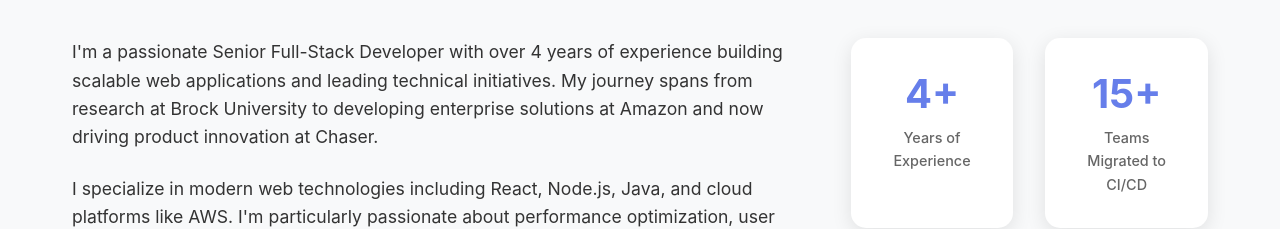
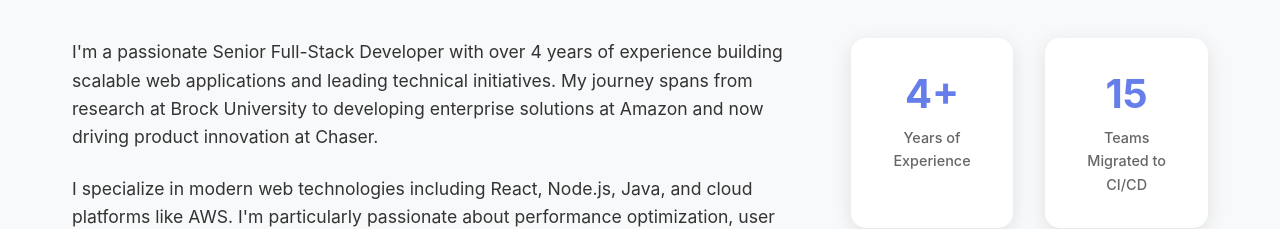
Before and after one commit to RodoVJ/portfolio-website, a React (Vite) app: page / in a window 1280 px wide. Shown: the part 403-632 px from the top of the page. Built offline with nearby package versions, Linux system fonts and the light colour scheme.

Commit message:
Update to intro

```diff
--- a/src/components/About/About.tsx
+++ b/src/components/About/About.tsx
@@ -21,9 +21,8 @@ const About = () => {
               and system design.
             </p>
             <p>
-              When I'm not coding, I enjoy exploring new technologies,
-              golfing ⛳, and practicing brazilian jiu-jitsu 🥷. I believe in writing clean, maintainable code
-              and fostering collaborative team environments.
+              When I'm not coding, I enjoy exploring new technologies, golfing ⛳, and practicing brazilian jiu-jitsu 🥷.
+              I believe in writing clean, maintainable code and fostering collaborative team environments.
             </p>
           </div>
           <div className="about-highlights">
@@ -32,7 +31,7 @@ const About = () => {
               <p>Years of Experience</p>
             </div>
             <div className="highlight-item">
-              <h3>15+</h3>
+              <h3>15</h3>
               <p>Teams Migrated to CI/CD</p>
             </div>
             <div className="highlight-item">
```
